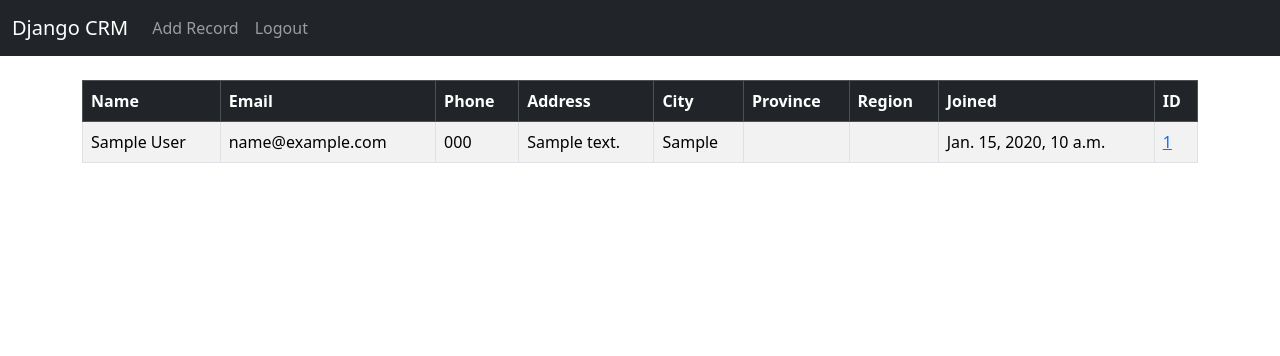
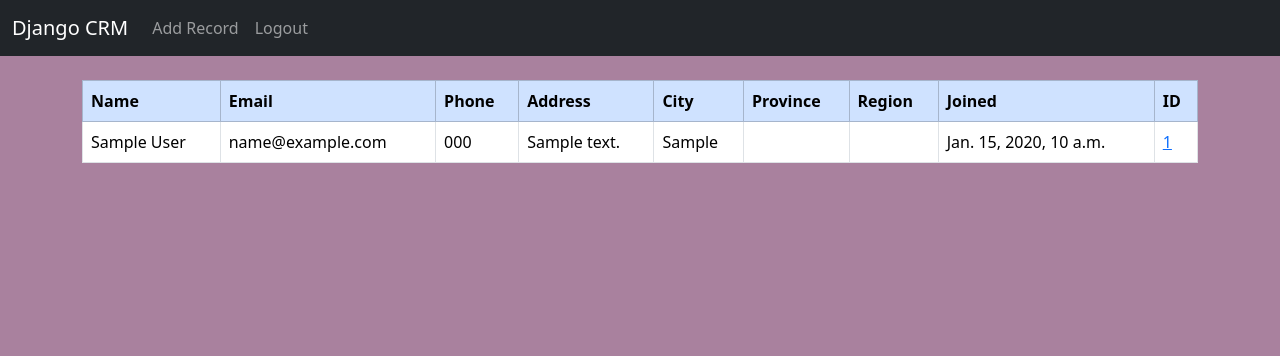
Before and after one commit to MargaCM06/Django-CRM, a Django app: page / in a window 1280 px wide. Shown: the top 356 px of the page. Run offline with Django 5.2, Linux system fonts and the light colour scheme; a user stored in the database is signed in; tables that the repository leaves empty hold one stand-in row (values such as "Sample post").

Commit message:
Final Project

```diff
--- a/website/forms.py
+++ b/website/forms.py
@@ -39,7 +39,7 @@ class AddRecordForm(forms.ModelForm):
 	first_name = forms.CharField(required=True, widget=forms.widgets.TextInput(attrs={"placeholder":"First Name", "class":"form-control"}), label="")
 	last_name = forms.CharField(required=True, widget=forms.widgets.TextInput(attrs={"placeholder":"Last Name", "class":"form-control"}), label="")
 	email = forms.CharField(required=True, widget=forms.widgets.TextInput(attrs={"placeholder":"Email", "class":"form-control"}), label="")
-	phone = forms.CharField(required=True, widget=forms.widgets.TextInput(attrs={"placeholder":"Phone", "class":"form-control"}), label="")
+	phone = forms.CharField(required=True, max_length=11, widget=forms.widgets.TextInput(attrs={"placeholder":"Phone", "class":"form-control"}), label="")
 	address = forms.CharField(required=True, widget=forms.widgets.TextInput(attrs={"placeholder":"Address", "class":"form-control"}), label="")
 	city = forms.CharField(required=True, widget=forms.widgets.TextInput(attrs={"placeholder":"City", "class":"form-control"}), label="")
 	province = forms.CharField(required=True, widget=forms.widgets.TextInput(attrs={"placeholder":"Province", "class":"form-control"}), label="")
--- a/website/templates/base.html
+++ b/website/templates/base.html
@@ -1,6 +1,7 @@
 <!doctype html>
 <html lang="en">
   <head>
+    <body style="background-color:#a9819e;">
     <meta charset="utf-8">
     <meta name="viewport" content="width=device-width, initial-scale=1">
     <title>Django CRM</title>
--- a/website/templates/home.html
+++ b/website/templates/home.html
@@ -8,9 +8,9 @@
 
 
 
-<table class="table table-striped table-hover table-bordered">
-  <thead class="table-dark">
-    <tr>
+<table class="table table-hover table-bordered">
+  <thead class="table-primary">
+    <tr class="table-secodary">
       <th scope="col">Name</th>
       <th scope="col">Email</th>
       <th scope="col">Phone</th>
```
